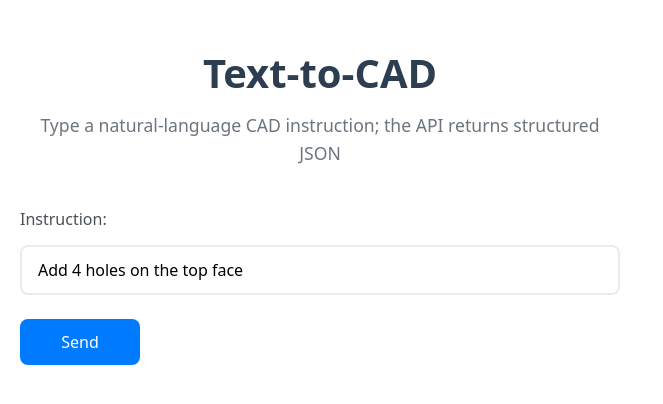
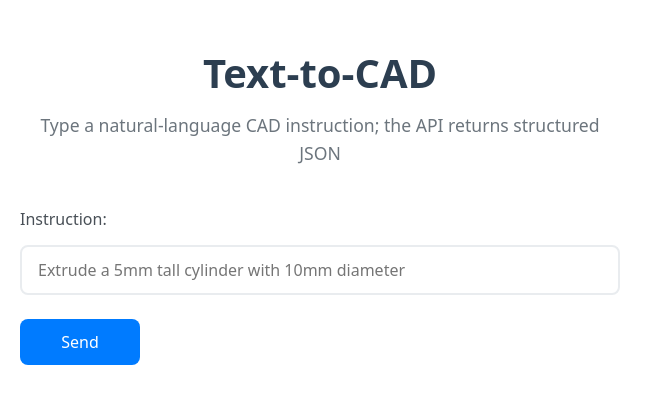
Before and after one commit to Giovanni-Abbruzzo/text-to-cad, a React (Vite) app in the folder frontend/: page / in a window 1280 px wide. Shown: the part 176-580 px from the top of the page, without its empty margins (0-663 px from the left). Built offline with nearby package versions, Linux system fonts and the light colour scheme; no server answers.

Commit message:
style(frontend): changed starting instructions to a type hint instead of text

```diff
--- a/frontend/src/App.jsx
+++ b/frontend/src/App.jsx
@@ -2,7 +2,7 @@ import { useState } from 'react'
 import { processInstruction } from './api.js'
 
 function App() {
-  const [instruction, setInstruction] = useState('Add 4 holes on the top face')
+  const [instruction, setInstruction] = useState('')
   const [response, setResponse] = useState(null)
   const [loading, setLoading] = useState(false)
 
@@ -65,6 +65,7 @@ function App() {
           type="text"
           value={instruction}
           onChange={(e) => setInstruction(e.target.value)}
+          placeholder="Extrude a 5mm tall cylinder with 10mm diameter" // type hint
           style={{
             width: '100%',
             padding: '12px 16px',
```
